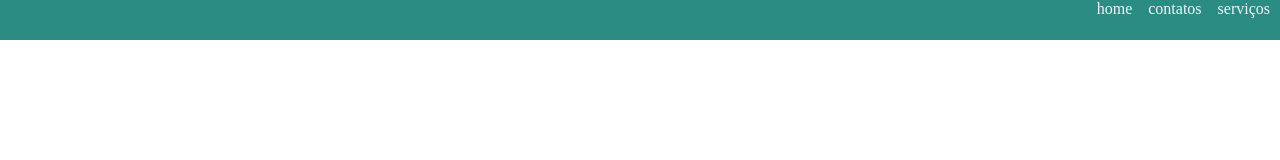
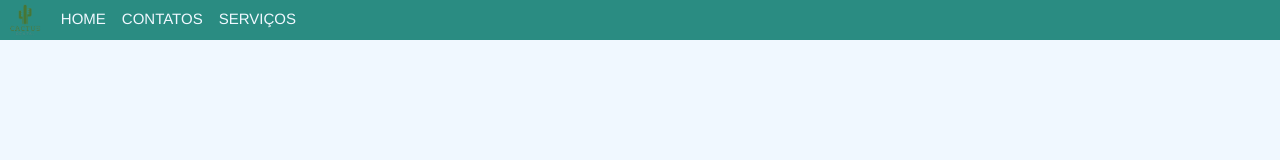
Before and after one commit to ILaySued04/userlogin, a plain HTML site: page teste.html in a window 1280 px wide. Drawn offline with Linux system fonts and the light colour scheme.

Commit message:
adicionado icon na barra de pesquisa e logo

```diff
--- a/css/css.css
+++ b/css/css.css
@@ -10,7 +10,6 @@ body {
 
 img {
     width: 400px;
-
 }
 
 #div-login {
--- a/css/teste.css
+++ b/css/teste.css
@@ -4,24 +4,31 @@
 body {
     height: 100vh;
     flex-wrap: wrap;
+    background-color: aliceblue;
 }
 nav {
     background-color: #2A8C82 ;
     height: 40px;
+    display: flex;
+    flex-direction: row;
 }
 
 ul {
     list-style-type: none;
     display: flex ;
-    flex-direction: row;
     justify-content: right;
     gap: 1rem;
     margin-right: 10px;
+    padding: 10px;
 }
 li {
     color: aliceblue;
+    font-size: 15px;
+    font-family: 'Franklin Gothic Medium', 'Arial Narrow', Arial, sans-serif;
+    text-transform:uppercase;
 }
 li:hover {
     cursor: pointer;
     font-size: 20px;
+    color: #92e3a9;
 }
--- a/teste.html
+++ b/teste.html
@@ -4,11 +4,13 @@
     <meta charset="UTF-8">
     <meta http-equiv="X-UA-Compatible" content="IE=edge">
     <meta name="viewport" content="width=<device-width>, initial-scale=1.0">
+        <link rel="icon" href="./img/i-removebg-preview.png" type="image/png">
         <link rel="stylesheet" type="text/css" href="./css/teste.css">
     <title>teste</title>
 </head>
 <body>
     <nav>
+        <img src="./img/ca-removebg-preview.png" >
         <ul>
             <li>home</li>
             <li>contatos</li>
```
Also changed, not shown: index.html (+1 -1 lines), img/ca-removebg-preview.png (added), img/i-removebg-preview.png (added).
